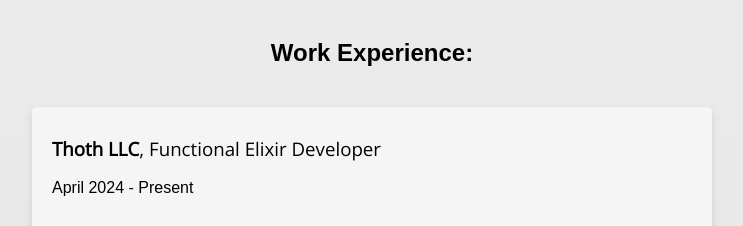
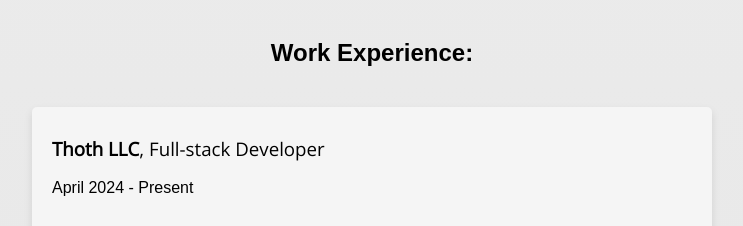
Before and after one commit to dawsonblack/dawsonblack.github.io, a plain HTML site: page index.html in a window 1280 px wide. Shown: the part 1000-1226 px from the top of the page, without its empty margins (268-1011 px from the left). Drawn offline with nearby package versions, Linux system fonts and the light colour scheme.

Commit message:
changed functional elixir to full-stack developer

```diff
--- a/index.html
+++ b/index.html
@@ -127,7 +127,7 @@
     <article id="work-experience">
       <div class="work-experience-container">
         <div class="work-experience-information">
-          <h3><div class="company-name">Thoth LLC</div>, Functional Elixir Developer</h3>
+          <h3><div class="company-name">Thoth LLC</div>, Full-stack Developer</h3>
           <p>April 2024 - Present</p>
         </div>
         <ul>
```
